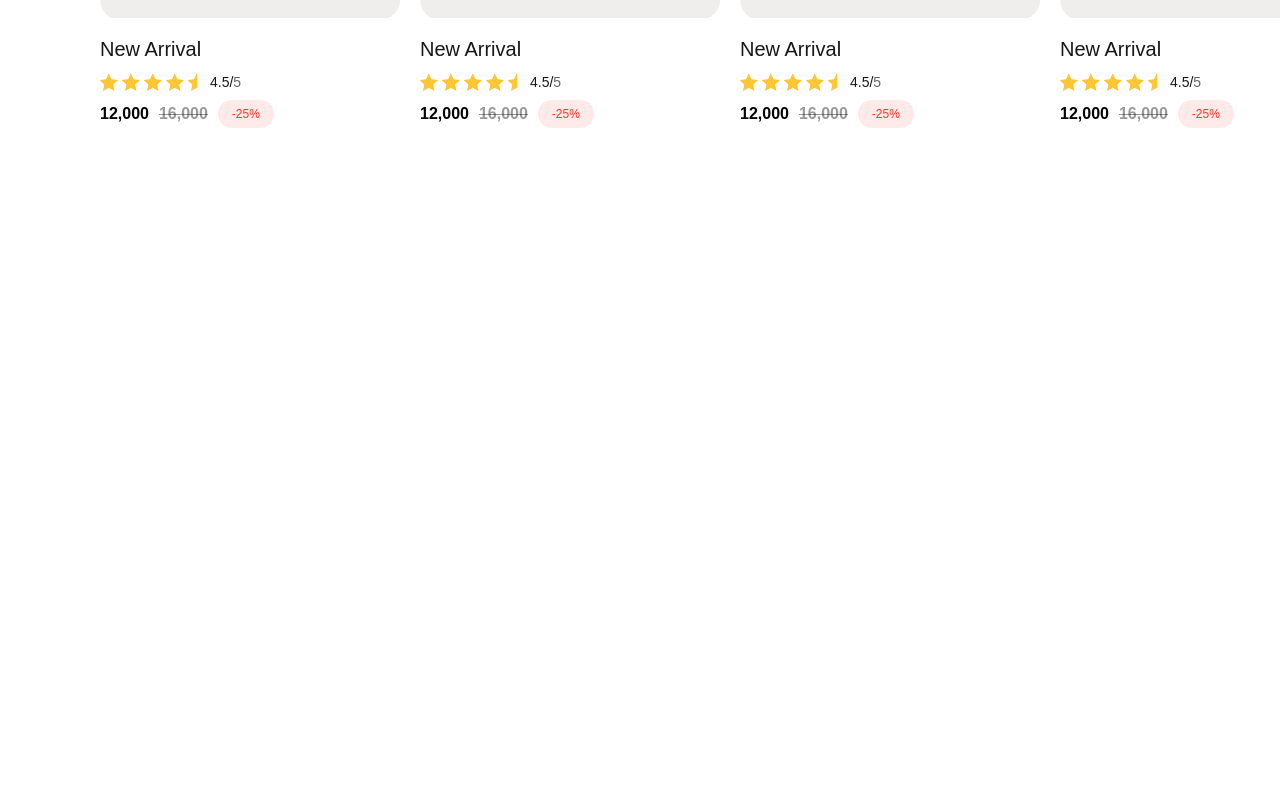
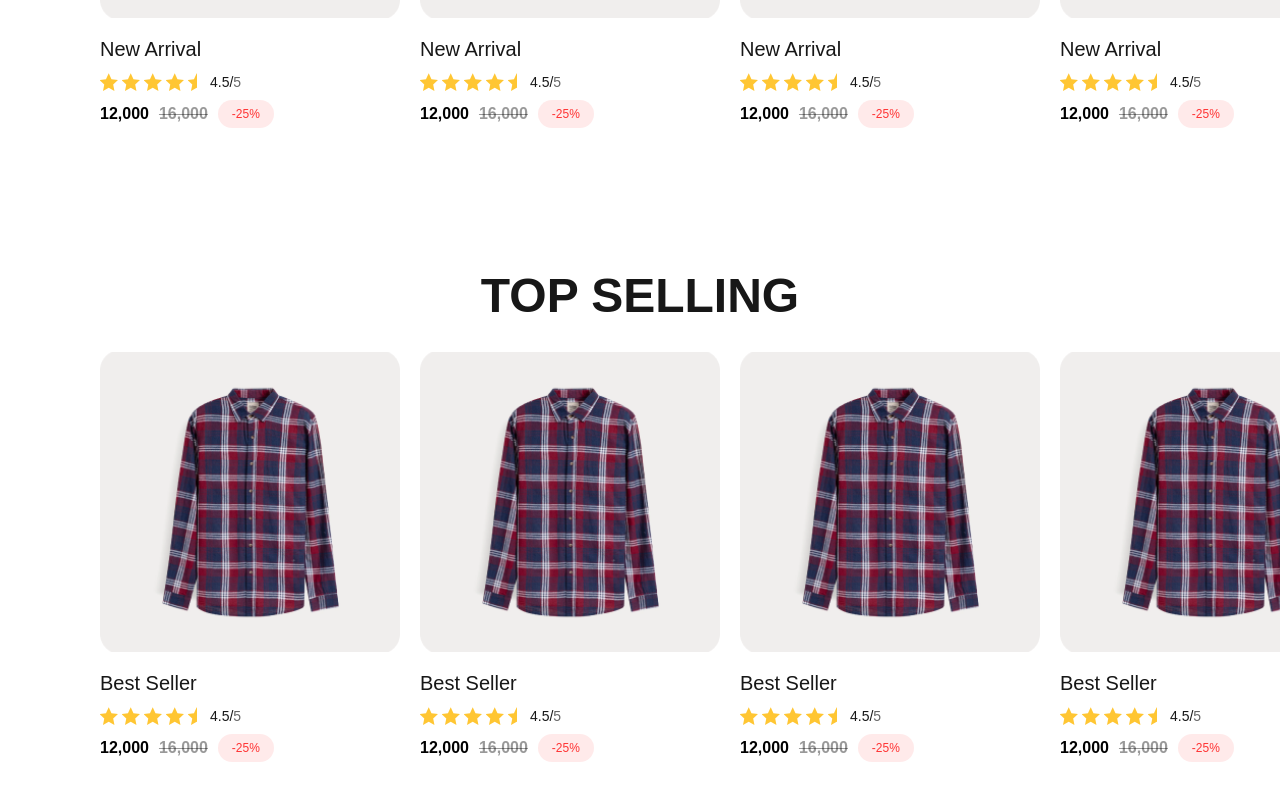
Before and after one commit to mnias/practice-store, a Next.js app: page / in a window 1280 px wide. Shown: the part 1296-2096 px from the top of the page. Before the commit the page ends 1496 px from the top, so only its background shows below. Built offline with nearby package versions, Linux system fonts and the light colour scheme.

Commit message:
new arrivals -> product group으로 변경하여 재사용가능하게 수정

```diff
--- a/src/app/page.tsx
+++ b/src/app/page.tsx
@@ -1,7 +1,7 @@
 import Brands from '@/components/main/brands/brands';
 import Header from '@/components/main/header/Header';
-import NewArrivals from '@/components/main/new-arrivals/new-arrivals';
 import Promotion from '@/components/main/promotion/promotion';
+import ProductGroups from '@/components/main/product-groups/product-groups';
 
 export default function Home() {
   return (
@@ -10,7 +10,8 @@ export default function Home() {
       <Header />
       <Promotion />
       <Brands />
-      <NewArrivals />
+      {/* <ProductGroups productGroups={productGroups} /> */}
+      <ProductGroups />
     </>
     // </div>
   );
--- /dev/null
+++ b/src/components/common/product-group/product-group.tsx
@@ -0,0 +1,30 @@
+import Product from '@/components/common/product/product';
+import { ProductGroup as ProductGroupType } from '@/types/product-group/product-group';
+
+interface Props {
+  productGroup: ProductGroupType;
+}
+
+export default function ProductGroup({ productGroup }: Props) {
+  return (
+    <div className="py-10 pl-4 md:px-25 md:py-18">
+      <div className="md:6 w-full pb-8 text-center text-3xl font-bold md:text-5xl">{productGroup.title}</div>
+      <div className="flex gap-5">
+        {productGroup.products.map(product => {
+          return (
+            <Product
+              key={product.name}
+              product={{
+                name: product.name,
+                src: product.src,
+                star: product.star,
+                price: product.price,
+                listPrice: product.listPrice,
+              }}
+            />
+          );
+        })}
+      </div>
+    </div>
+  );
+}
--- a/src/components/main/new-arrivals/new-arrivals.tsx
+++ /dev/null
@@ -1,47 +0,0 @@
-import Product from '@/components/common/product/product';
-
-export default function NewArrivals() {
-  return (
-    <div className="py-10 pl-4 md:px-25 md:py-18">
-      <div className="md:6 w-full pb-8 text-center text-3xl font-bold md:text-5xl">NEW ARRIVALS</div>
-      <div className="flex gap-5">
-        <Product
-          product={{
-            name: 'New Arrival',
-            src: '/products/checkered-shirt.png',
-            star: 4.5,
-            price: 100,
-            listPrice: 120,
-          }}
-        />
-        <Product
-          product={{
-            name: 'New Arrival',
-            src: '/products/checkered-shirt.png',
-            star: 4.5,
-            price: 100,
-            listPrice: 120,
-          }}
-        />
-        <Product
-          product={{
-            name: 'New Arrival',
-            src: '/products/checkered-shirt.png',
-            star: 4.5,
-            price: 100,
-            listPrice: 120,
-          }}
-        />
-        <Product
-          product={{
-            name: 'New Arrival',
-            src: '/products/checkered-shirt.png',
-            star: 4.5,
-            price: 100,
-            listPrice: 120,
-          }}
-        />
-      </div>
-    </div>
-  );
-}
--- /dev/null
+++ b/src/components/main/product-groups/product-groups.tsx
@@ -0,0 +1,89 @@
+'use client';
+
+import ProductGroup from '@/components/common/product-group/product-group';
+import { ProductGroup as ProductGroupType } from '@/types/product-group/product-group';
+import { useState } from 'react';
+
+// interface Props {
+//   productGroups: ProductGroupType[];
+// }
+
+// export default function ProductGroups({ productGroups }: Props) {
+export default function ProductGroups() {
+  const [productGroups, setProductGroups] = useState<ProductGroupType[]>([
+    {
+      title: 'NEW ARRIVALS',
+      products: [
+        {
+          name: 'New Arrival',
+          src: '/products/checkered-shirt.png',
+          star: 4.5,
+          price: 100,
+          listPrice: 120,
+        },
+        {
+          name: 'New Arrival',
+          src: '/products/checkered-shirt.png',
+          star: 4.5,
+          price: 100,
+          listPrice: 120,
+        },
+        {
+          name: 'New Arrival',
+          src: '/products/checkered-shirt.png',
+          star: 4.5,
+          price: 100,
+          listPrice: 120,
+        },
+        {
+          name: 'New Arrival',
+          src: '/products/checkered-shirt.png',
+          star: 4.5,
+          price: 100,
+          listPrice: 120,
+        },
+      ],
+    },
+    {
+      title: 'TOP SELLING',
+      products: [
+        {
+          name: 'Best Seller',
+          src: '/products/checkered-shirt.png',
+          star: 4.5,
+          price: 100,
+          listPrice: 120,
+        },
+        {
+          name: 'Best Seller',
+          src: '/products/checkered-shirt.png',
+          star: 4.5,
+          price: 100,
+          listPrice: 120,
+        },
+        {
+          name: 'Best Seller',
+          src: '/products/checkered-shirt.png',
+          star: 4.5,
+          price: 100,
+          listPrice: 120,
+        },
+        {
+          name: 'Best Seller',
+          src: '/products/checkered-shirt.png',
+          star: 4.5,
+          price: 100,
+          listPrice: 120,
+        },
+      ],
+    },
+    // Add more product groups as needed
+  ]);
+  return (
+    <>
+      {productGroups.map(productGroup => {
+        return <ProductGroup key={productGroup.title} productGroup={productGroup} />;
+      })}
+    </>
+  );
+}
--- /dev/null
+++ b/src/types/product-group/product-group.ts
@@ -0,0 +1,6 @@
+import { Product } from '../product/product.interface';
+
+export interface ProductGroup {
+  title: string;
+  products: Product[];
+}
```
